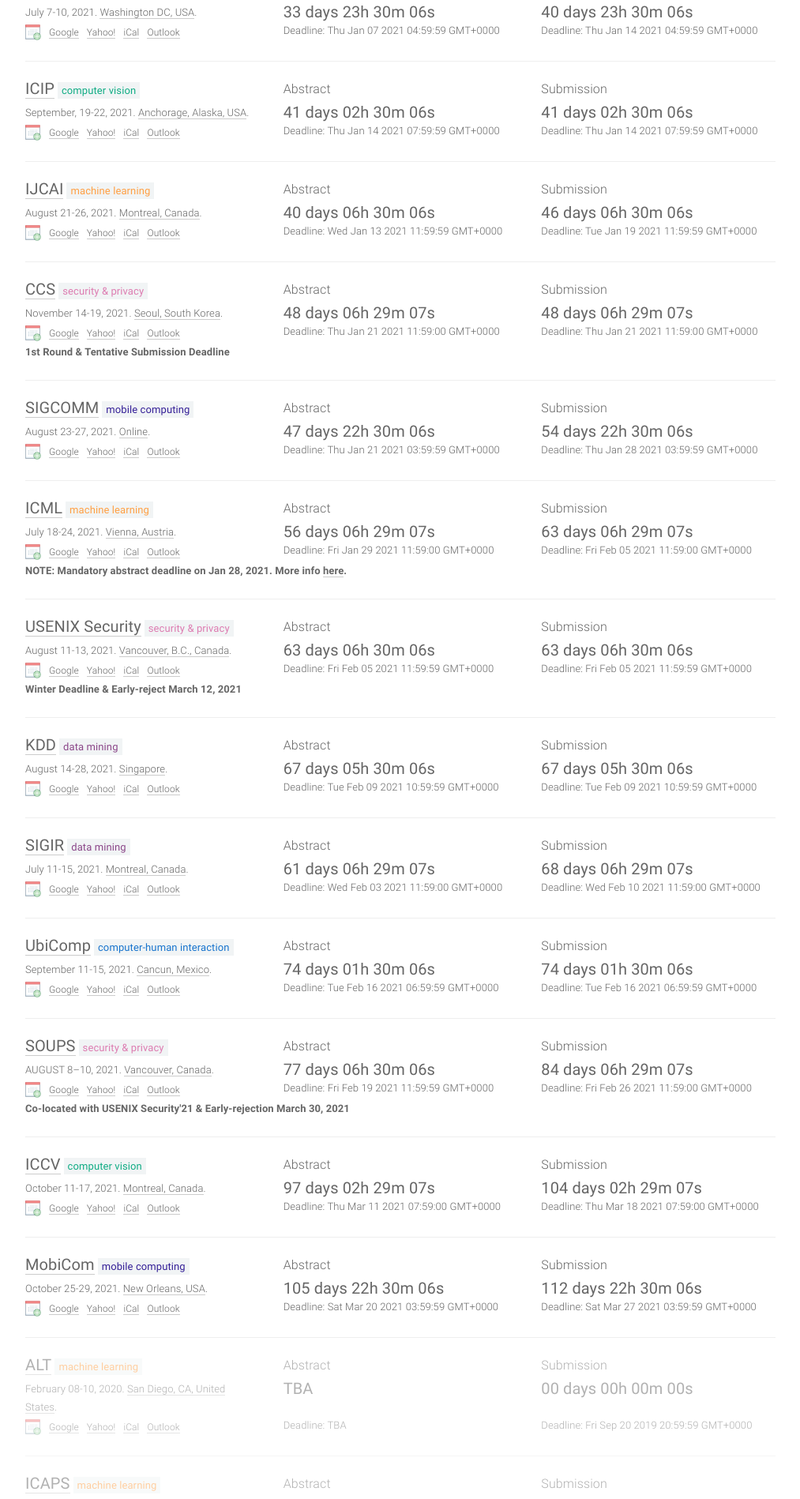
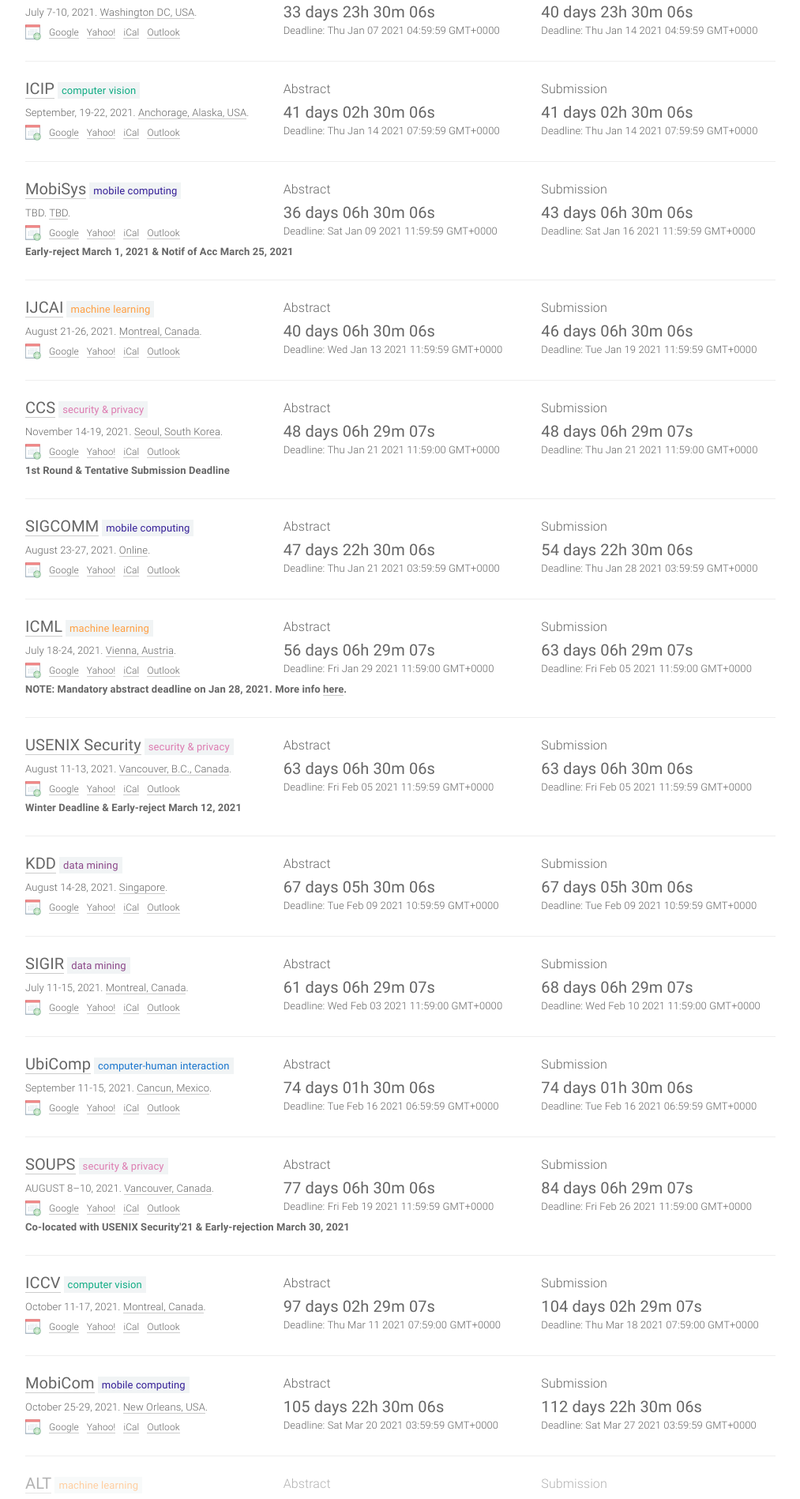
Before and after one commit to nick-ivanov/nickivanov.me, a Jekyll site: the page built from conference/index.html, in a window 1280 px wide. Shown: the part 906-2804 px from the top of the page at 79% size, without its empty margins (133-1146 px from the left). Built offline with Jekyll 4.4.1, drawn with Linux system fonts in a browser that asks for light colours; nearby versions of some CDN libraries; comment, search, counter and statistics services are not loaded.

Commit message:
add mobisys

```diff
--- a/_data/conferences.yml
+++ b/_data/conferences.yml
@@ -157,6 +157,19 @@
   date: October 25-29, 2021
   place: New Orleans, USA
   sub: MC
+
+- title: MobiSys
+  hindex: -1
+  year: 2021
+  id: mobisys21
+  link: https://www.sigmobile.org/mobisys/2021/
+  abstract_deadline: '2021-01-08 23:59:59'
+  deadline: '2021-01-15 23:59:59'
+  timezone: UTC-12
+  date: TBD
+  place: TBD
+  sub: MC
+  note: Early-reject March 1, 2021 & Notif of Acc March 25, 2021
 
 - title: ALT
   hindex: 15
--- a/_layouts/conf.html
+++ b/_layouts/conf.html
@@ -313,7 +313,6 @@
         var subs = url.searchParams.get('sub');
         if (subs == undefined) {
            subs = store.get('{{ site.domain }}');
-           console.log("!!",subs);
         } else {
            subs = subs.toUpperCase().split(',');
         }
--- a/static/css/deadlines.css
+++ b/static/css/deadlines.css
@@ -206,6 +206,7 @@ footer {
 
 .ind-cal {
   margin: 0 5px;
+  display: inline-block;
 }
 
 .calendar img {
```
